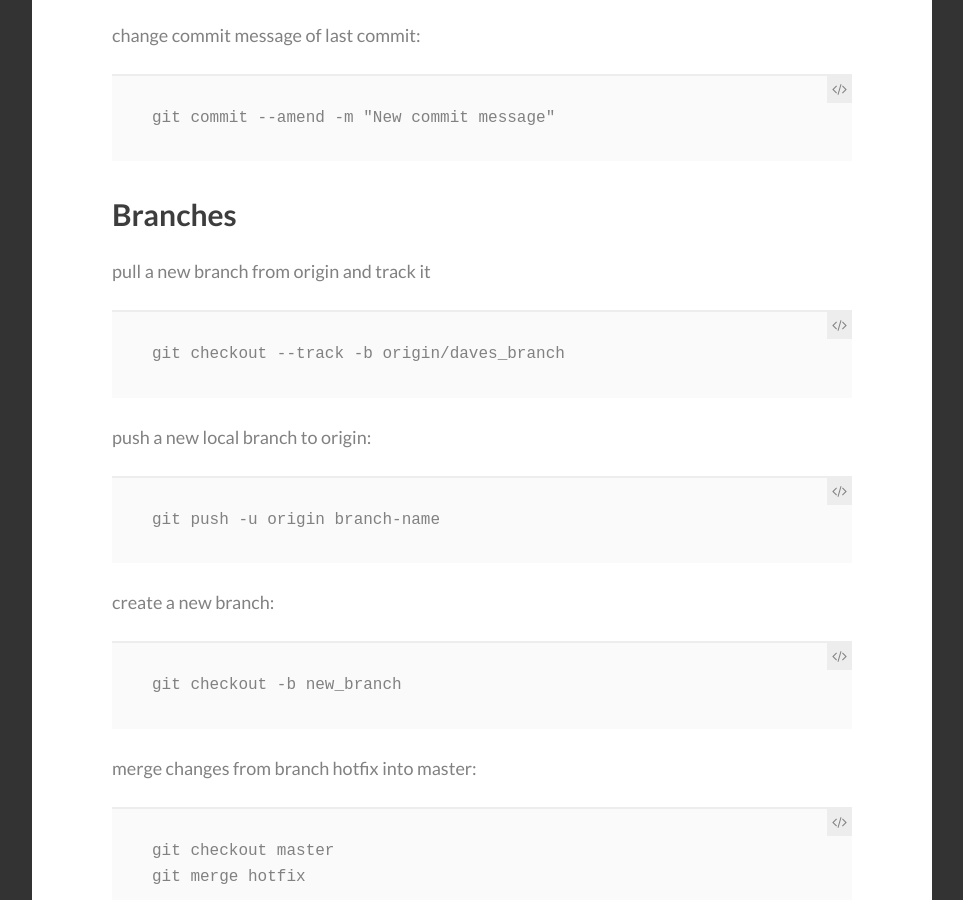
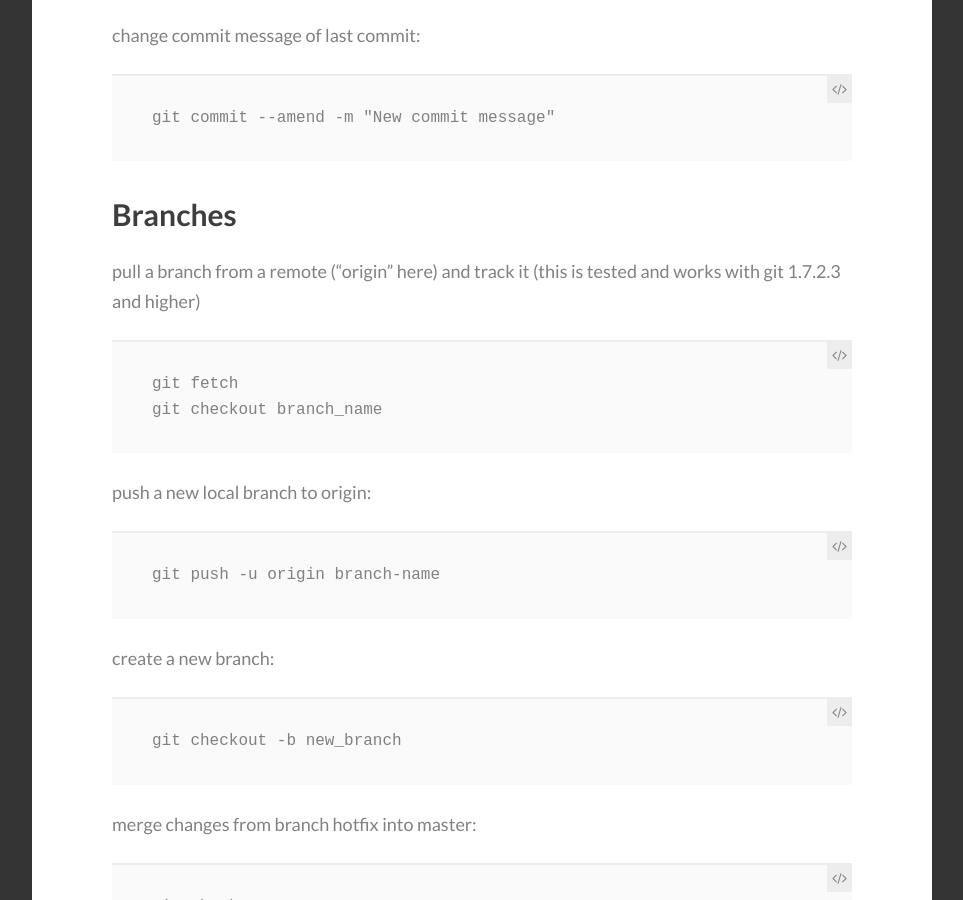
Before and after one commit to krystofl/krystofl.github.io, a Jekyll site: the page built from _posts/2016-07-31-git-cheat-sheet.md, in a window 1280 px wide and 900 px high, scrolled down 1762 px. Shown: the whole window, without its empty margins (8-971 px from the left). Built offline with Jekyll 4.4.1, drawn with Linux system fonts in a browser that asks for light colours; some web fonts are replaced; comment, search, counter and statistics services are not loaded.

Commit message:
Updated instructions for how to get remote branch with git

```diff
--- a/_posts/2016-07-31-git-cheat-sheet.md
+++ b/_posts/2016-07-31-git-cheat-sheet.md
@@ -65,9 +65,11 @@ change commit message of last commit:
 
 ## Branches
 
-pull a new branch from origin and track it
+pull a branch from a remote ("origin" here) and track it
+(this is tested and works with git 1.7.2.3 and higher)
 
-    git checkout --track -b origin/daves_branch
+    git fetch
+    git checkout branch_name
 
 
 push a new local branch to origin:
```
